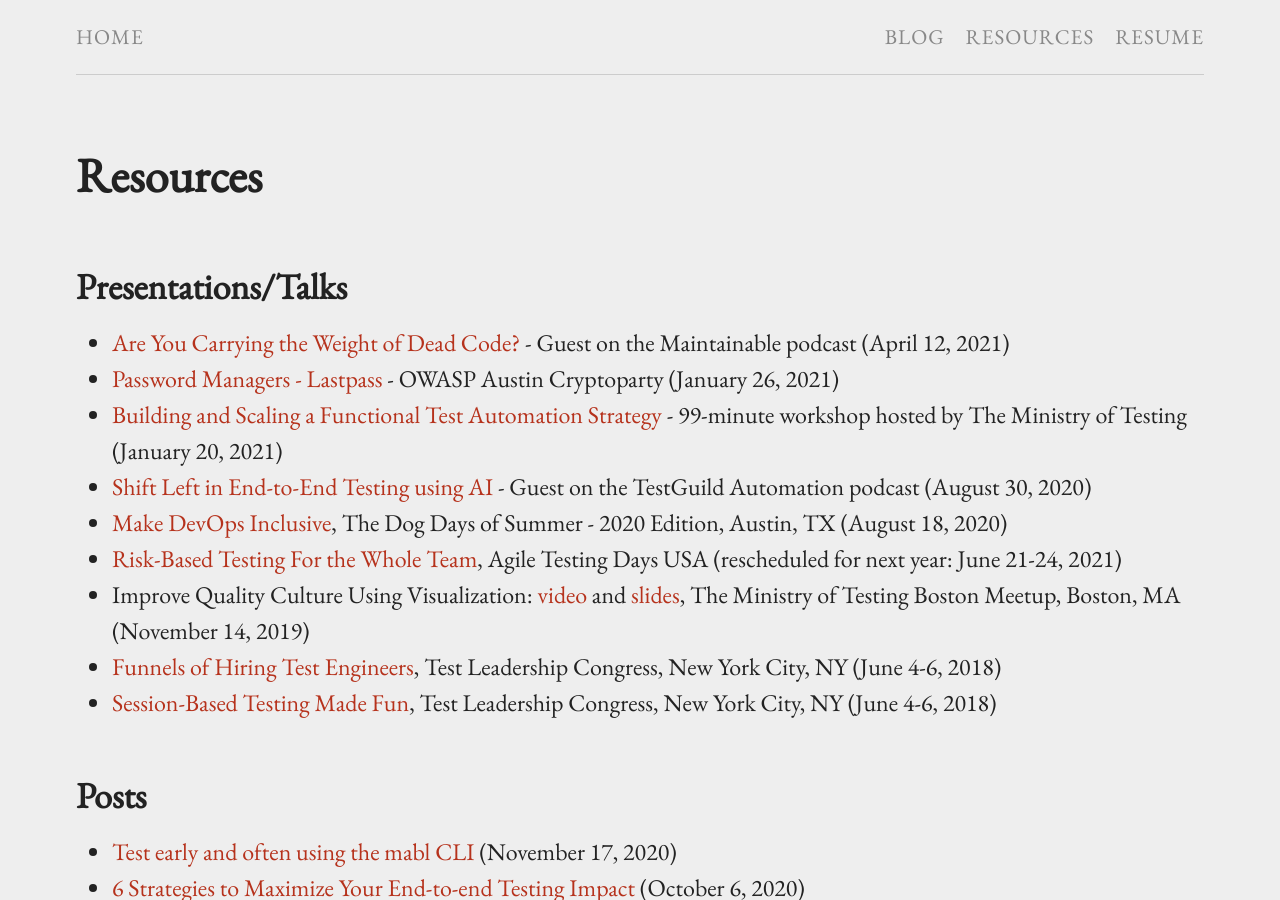
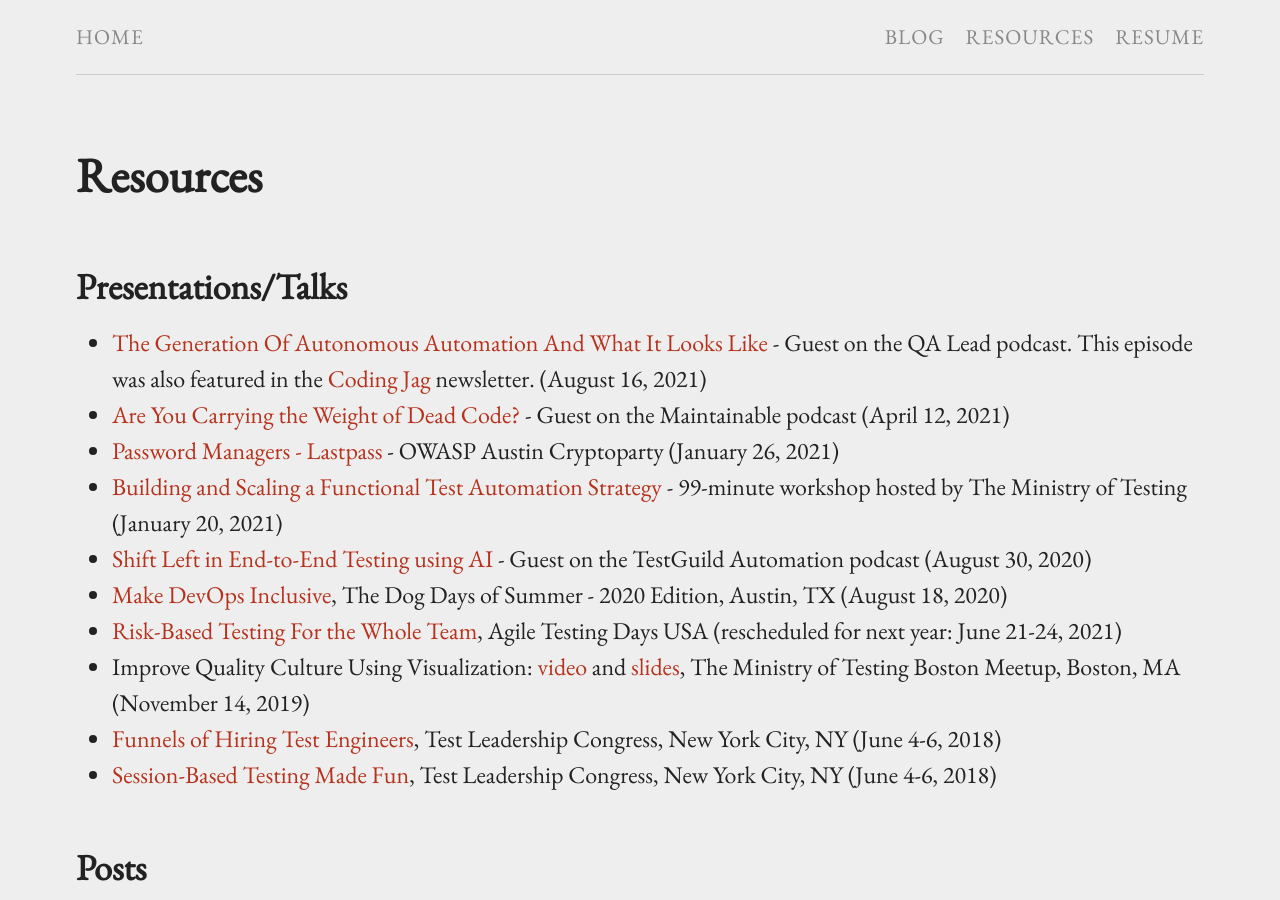
Before and after one commit to bertold/bertold.kolics.net, a Jekyll site: the page built from pages.md, in a window 1280 px wide and 900 px high. Built offline with Jekyll 4.4.1, drawn with Linux system fonts in a browser that asks for light colours.

Commit message:
Update to resume

```diff
--- a/pages.md
+++ b/pages.md
@@ -5,6 +5,7 @@ permalink: /pages/
 ---
 ## Presentations/Talks
 
+* [The Generation Of Autonomous Automation And What It Looks Like](https://theqalead.com/podcast/the-generation-of-autonomous-automation-and-what-it-looks-like-with-bertold-kolics-from-mabl/) - Guest on the QA Lead podcast. This episode was also featured in the [Coding Jag](https://www.lambdatest.com/newsletter/editions/issue51) newsletter. (August 16, 2021)
 * [Are You Carrying the Weight of Dead Code?](https://maintainable.fm/episodes/bertold-kolics-are-you-carrying-the-weight-of-dead-code) - Guest on the Maintainable podcast (April 12, 2021)
 * [Password Managers - Lastpass](https://www.slideshare.net/BertoldKolics/password-managers-lastpass) - OWASP Austin Cryptoparty (January 26, 2021)
 * [Building and Scaling a Functional Test Automation Strategy](https://www.ministryoftesting.com/events/building-and-scaling-a-functional-test-automation-strategy) - 99-minute workshop hosted by The Ministry of Testing (January 20, 2021)
```
Also changed, not shown: 1 other file.
